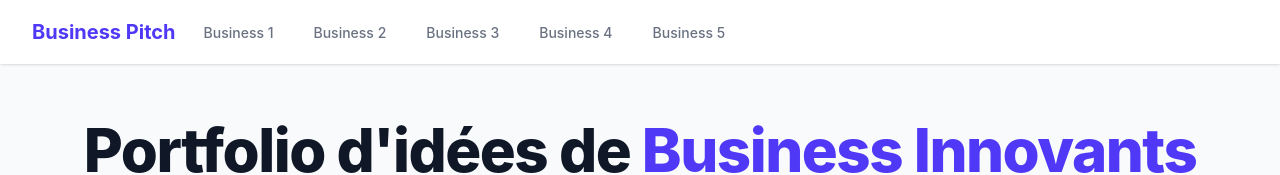
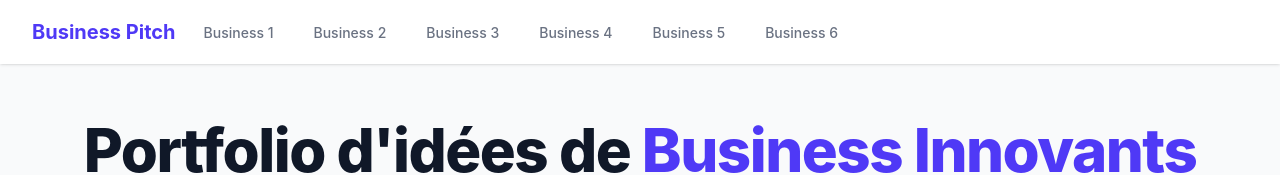
Before and after one commit to JisserP/JP-JC, a React app: page /JP-JC/ in a window 1280 px wide. Shown: the top 175 px of the page. Built offline with nearby package versions, Linux system fonts and the light colour scheme; the HTML template or start-up script is replaced by a standard one.

Commit message:
Add Business 6 to header navigation

```diff
--- a/src/components/Layout.jsx
+++ b/src/components/Layout.jsx
@@ -26,6 +26,9 @@ function Layout() {
                 <Link to="/business/5" className="border-transparent text-gray-500 hover:border-indigo-500 hover:text-indigo-700 inline-flex items-center px-1 pt-1 border-b-2 text-sm font-medium">
                   Business 5
                 </Link>
+                <Link to="/business/6" className="border-transparent text-gray-500 hover:border-indigo-500 hover:text-indigo-700 inline-flex items-center px-1 pt-1 border-b-2 text-sm font-medium">
+                  Business 6
+                </Link>
               </div>
             </div>
           </div>
```
